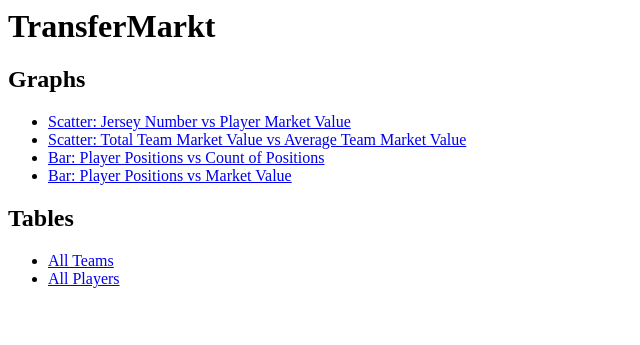
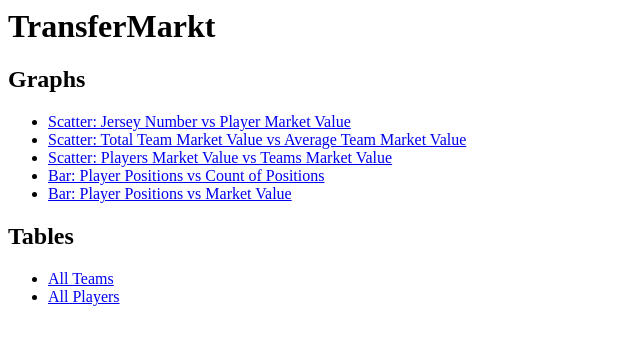
Before and after one commit to hopetambala/transferMarket-flask-beautifulSoup, a Flask app: page / in a window 1280 px wide. Shown: the top 345 px of the page, without its empty margins (0-640 px from the left). Run offline with Flask 2, Linux system fonts and the light colour scheme; parts of the project's set-up code (start-up, migrations or seed data) failed here and were passed over.

Commit message:
add(): new route

```diff
--- a/templates/index.html
+++ b/templates/index.html
@@ -4,6 +4,7 @@
 <ul>
     <li><a href="/market_value_jersey_comparison">Scatter: Jersey Number vs Player Market Value</a></li>
     <li><a href="/market_value_team_comparison">Scatter: Total Team Market Value vs Average Team Market Value</a></li>
+    <li><a href="/players_vs_teams">Scatter: Players Market Value vs Teams Market Value</a></li>
     <li><a href="/positions">Bar: Player Positions vs Count of Positions</a></li>
     <li><a href="/positions_market_value">Bar: Player Positions vs Market Value</a></li>
 </ul>
```
